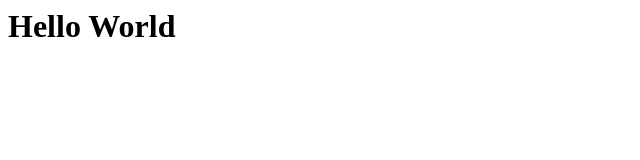
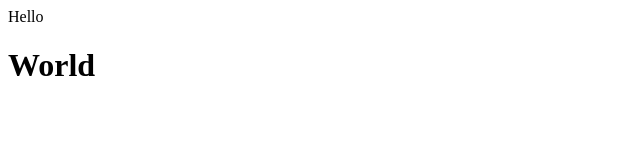
Before and after one commit to hfour4/hfour4.github.io, a plain HTML site: page index.html in a window 1280 px wide. Shown: the whole page, without its empty margins (0-640 px from the left). Drawn offline with Linux system fonts and the light colour scheme.

Commit message:
Update index.html

```diff
--- a/index.html
+++ b/index.html
@@ -2,6 +2,6 @@
  <head>
  </head>
  <body>
-   <h1>Hello World<h1>
+   Hello <h1>World<h1>
  </body>
 </html>
```
